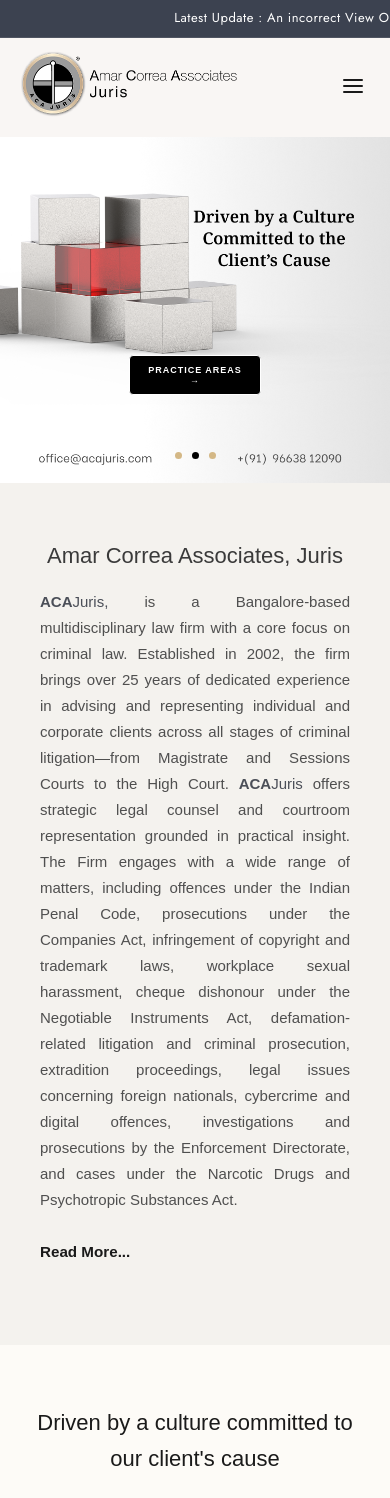
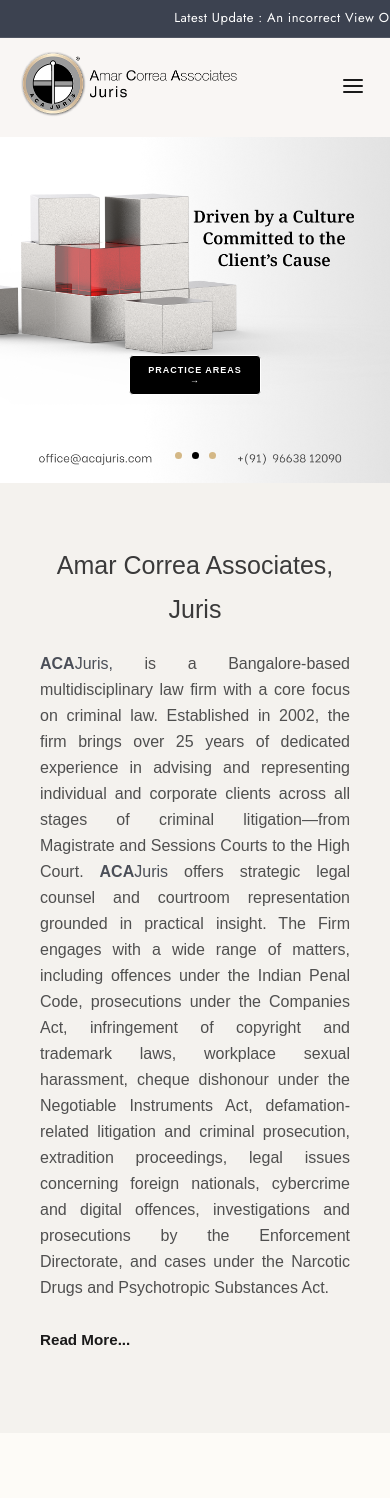
Before and after one commit to Chiru2025d/aca-dscape-ai, a Next.js app: page / in a window 390 px wide. Shown: the top 1498 px of the page. Built offline with nearby package versions, Linux system fonts and the light colour scheme; a web font is replaced by a local one.

Commit message:
Update about and mobile styles for better responsiveness

```diff
--- a/src/components/home/home.css
+++ b/src/components/home/home.css
@@ -882,13 +882,20 @@
     }
 
     .about-content h2 {
-        font-size: 22px;
-        line-height: normal;
+        font-size: 25px;
+        font-style: normal;
+        line-height: 44px;
+        color: #3a3a3a;
+        /* text-align:center; */
+        margin-bottom: 20px;
     }
 
     .about-content p {
-        font-size: 15px;
-        /* text-align: left; */
+        max-width: 100%;
+        margin: 0 0 30px;
+        color: #4f4f4f;
+        font-size: 16px;
+        line-height: 26px;
         /* text-align: justify; */
     }
 }
```
